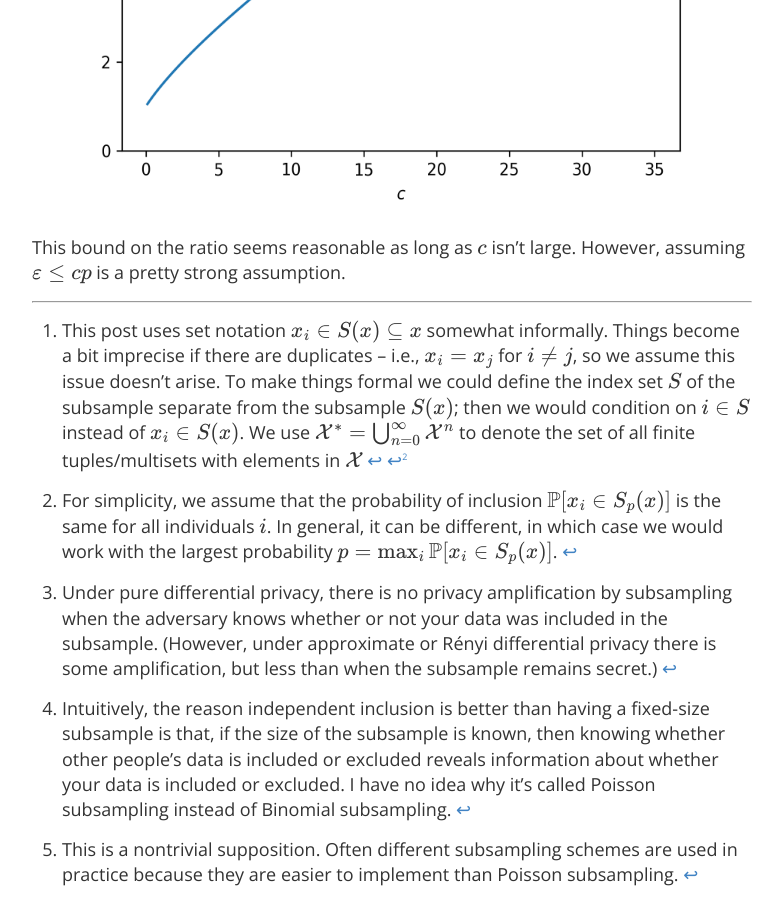
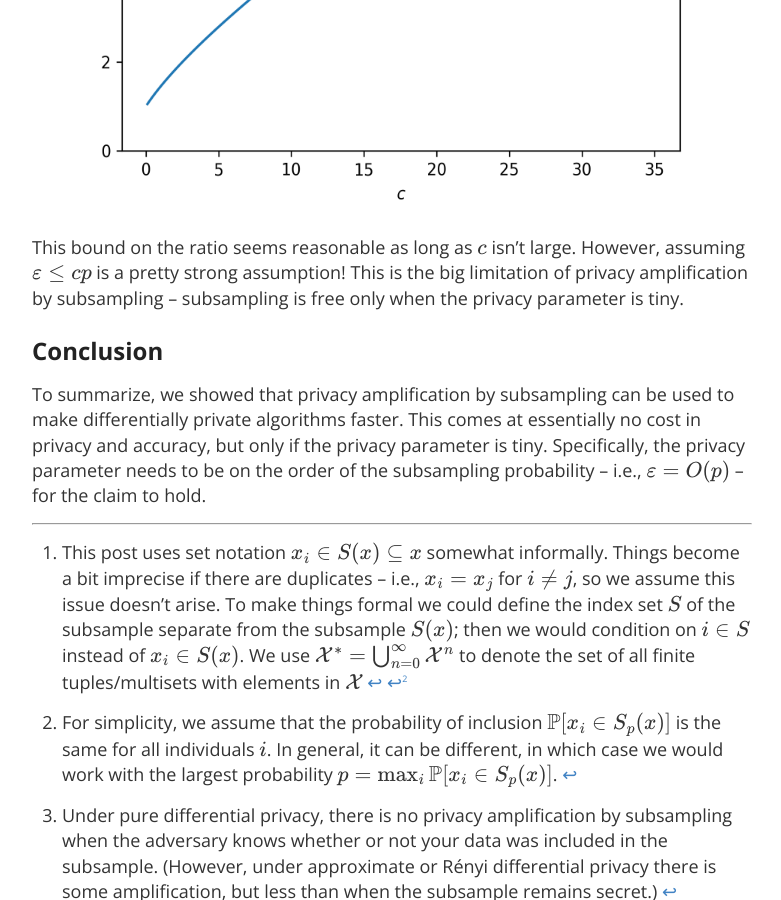
Before and after one commit to differentialprivacy/differentialprivacy, a Jekyll site: the page built from _posts/2025-04-07-subsampling.md, in a window 1280 px wide and 900 px high, scrolled down 7497 px. Shown: the whole window, without its empty margins (248-1029 px from the left). Built offline with Jekyll 4.4.1, drawn with Linux system fonts in a browser that asks for light colours; comment, search, counter and statistics services are not loaded.

Commit message:
post on subsampling

```diff
--- a/_posts/2025-04-07-subsampling.md
+++ b/_posts/2025-04-07-subsampling.md
@@ -120,7 +120,14 @@ Here's what this function looks like:
 <p align="center"><img src="/images/subsampling-ratio-lim.png" alt="Plot of c/log(1+c as a function of c"  width="768" height="576"/></p>
 
 This bound on the ratio seems reasonable as long as \\\(c\\\) isn't large.
-However, assuming \\\(\\varepsilon \\le cp\\\) is a pretty strong assumption.
+However, assuming \\\(\\varepsilon \\le cp\\\) is a pretty strong assumption!
+This is the big limitation of privacy amplification by subsampling -- subsampling is free only when the privacy parameter is tiny.
+
+## Conclusion
+
+To summarize, we showed that privacy amplification by subsampling can be used to make differentially private algorithms faster.
+This comes at essentially no cost in privacy and accuracy, but only if the privacy parameter is tiny. Specifically, the privacy parameter needs to be on the order of the subsampling probability -- i.e., \\\(\\varepsilon=O\(p\)\\\) -- for the claim to hold.
+
 
 
 ---
```
